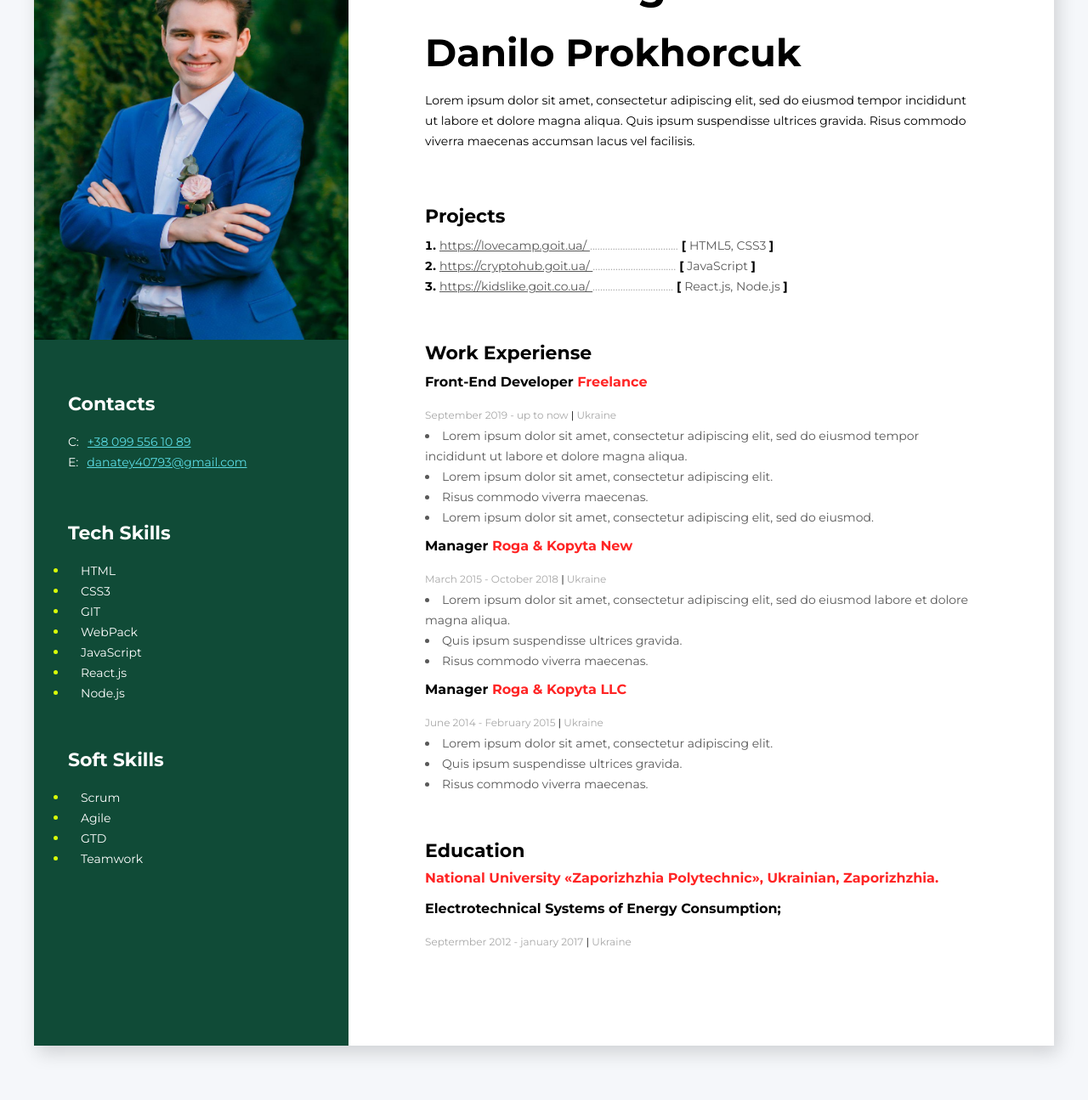
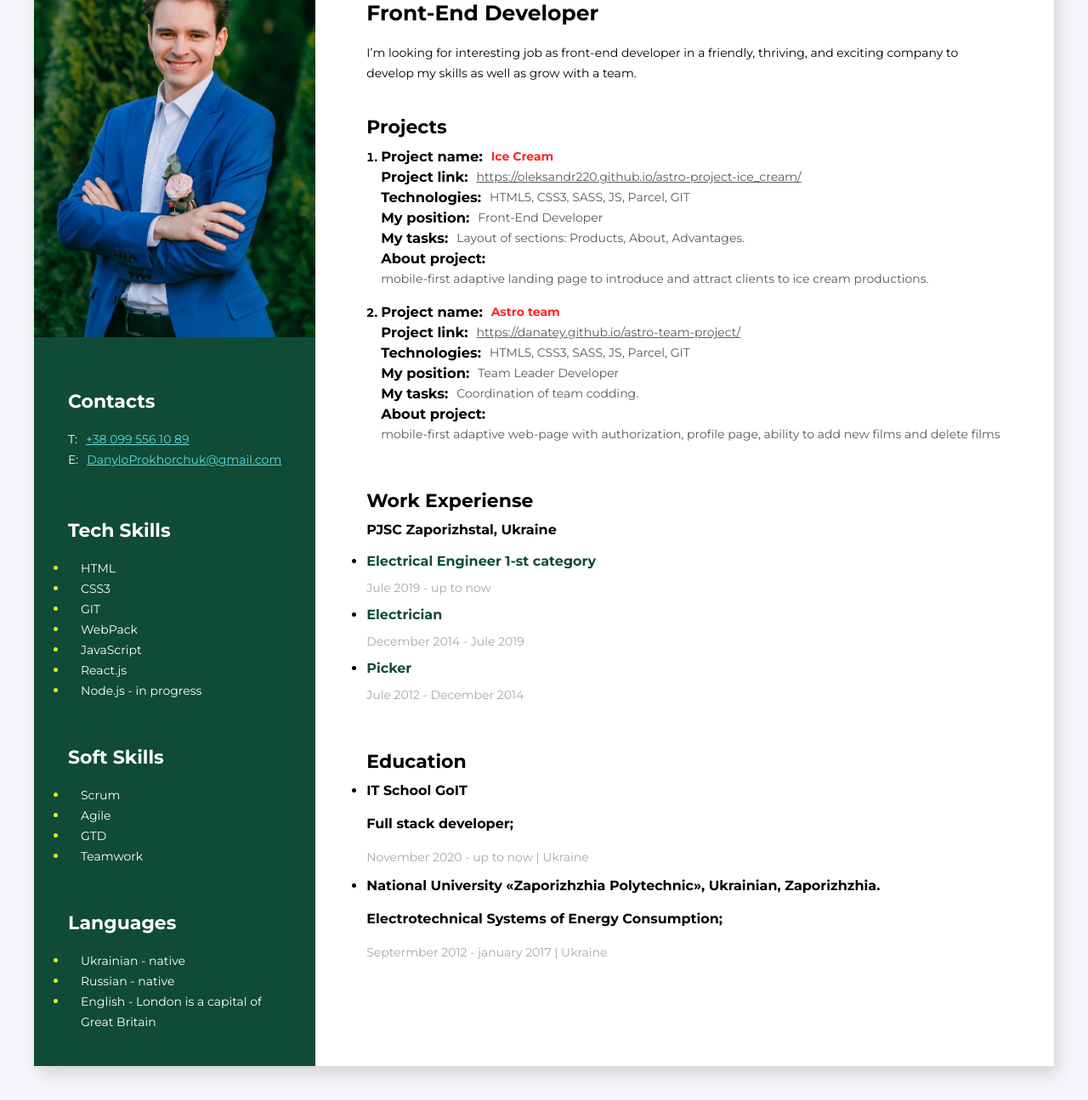
Before and after one commit to Danatey/my-resume, a plain HTML site: page index.html in a window 1280 px wide. Shown: the part 180-1475 px from the top of the page at 85% size. Before the commit the page ends 1451 px from the top, so only its background shows below. Drawn offline with Linux system fonts and the light colour scheme.

Commit message:
добавил нормалайз. доделал секции

```diff
--- /dev/null
+++ b/css/modern-normalize.css
@@ -0,0 +1,216 @@
+html {
+  box-sizing: border-box;
+}
+
+*,
+*::before,
+*::after {
+  box-sizing: inherit;
+  margin: 0;
+  padding: 0;
+}
+
+:root {
+  -moz-tab-size: 4;
+  tab-size: 4;
+}
+
+html {
+  line-height: 1.15; /* 1 */
+  -webkit-text-size-adjust: 100%; /* 2 */
+}
+
+body {
+  margin: 0;
+}
+
+body {
+  font-family: -apple-system, BlinkMacSystemFont, "Segoe UI", Roboto, Helvetica,
+    Arial, sans-serif, "Apple Color Emoji", "Segoe UI Emoji", "Segoe UI Symbol";
+}
+
+hr {
+  height: 0;
+}
+
+abbr[title] {
+  text-decoration: underline dotted;
+}
+
+b,
+strong {
+  font-weight: bolder;
+}
+
+code,
+kbd,
+samp,
+pre {
+  font-family: SFMono-Regular, Consolas, "Liberation Mono", Menlo, Courier,
+    monospace;
+  font-size: 1em;
+}
+
+/**
+ * Add the correct font size in all browsers.
+ */
+
+small {
+  font-size: 80%;
+}
+
+/**
+ * Prevent `sub` and `sup` elements from affecting the line height in all browsers.
+ */
+
+sub,
+sup {
+  font-size: 75%;
+  line-height: 0;
+  position: relative;
+  vertical-align: baseline;
+}
+
+sub {
+  bottom: -0.25em;
+}
+
+sup {
+  top: -0.5em;
+}
+
+/* Forms
+   ========================================================================== */
+
+/**
+ * 1. Change the font styles in all browsers.
+ * 2. Remove the margin in Firefox and Safari.
+ */
+
+button,
+input,
+optgroup,
+select,
+textarea {
+  font-family: inherit; /* 1 */
+  font-size: 100%; /* 1 */
+  line-height: 1.15; /* 1 */
+  margin: 0; /* 2 */
+}
+
+/**
+ * Remove the inheritance of text transform in Edge and Firefox.
+ * 1. Remove the inheritance of text transform in Firefox.
+ */
+
+button,
+select {
+  /* 1 */
+  text-transform: none;
+}
+
+/**
+ * Correct the inability to style clickable types in iOS and Safari.
+ */
+
+button,
+[type="button"],
+[type="reset"],
+[type="submit"] {
+  -webkit-appearance: button;
+}
+
+/**
+ * Remove the inner border and padding in Firefox.
+ */
+
+button::-moz-focus-inner,
+[type="button"]::-moz-focus-inner,
+[type="reset"]::-moz-focus-inner,
+[type="submit"]::-moz-focus-inner {
+  border-style: none;
+  padding: 0;
+}
+
+/**
+ * Restore the focus styles unset by the previous rule.
+ */
+
+button:-moz-focusring,
+[type="button"]:-moz-focusring,
+[type="reset"]:-moz-focusring,
+[type="submit"]:-moz-focusring {
+  outline: 1px dotted ButtonText;
+}
+
+/**
+ * Correct the padding in Firefox.
+ */
+
+fieldset {
+  padding: 0.35em 0.75em 0.625em;
+}
+
+/**
+ * Remove the padding so developers are not caught out when they zero out `fieldset` elements in all browsers.
+ */
+
+legend {
+  padding: 0;
+}
+
+/**
+ * Add the correct vertical alignment in Chrome and Firefox.
+ */
+
+progress {
+  vertical-align: baseline;
+}
+
+/**
+ * Correct the cursor style of increment and decrement buttons in Safari.
+ */
+
+[type="number"]::-webkit-inner-spin-button,
+[type="number"]::-webkit-outer-spin-button {
+  height: auto;
+}
+
+/**
+ * 1. Correct the odd appearance in Chrome and Safari.
+ * 2. Correct the outline style in Safari.
+ */
+
+[type="search"] {
+  -webkit-appearance: textfield; /* 1 */
+  outline-offset: -2px; /* 2 */
+}
+
+/**
+ * Remove the inner padding in Chrome and Safari on macOS.
+ */
+
+[type="search"]::-webkit-search-decoration {
+  -webkit-appearance: none;
+}
+
+/**
+ * 1. Correct the inability to style clickable types in iOS and Safari.
+ * 2. Change font properties to `inherit` in Safari.
+ */
+
+::-webkit-file-upload-button {
+  -webkit-appearance: button; /* 1 */
+  font: inherit; /* 2 */
+}
+
+/* Interactive
+   ========================================================================== */
+
+/*
+ * Add the correct display in Chrome and Safari.
+ */
+
+summary {
+  display: list-item;
+}
--- a/css/styles.css
+++ b/css/styles.css
@@ -25,33 +25,20 @@ body {
   padding-bottom: 40px;
 }
 .foto {
-  width: 370px;
-  height: 500px;
+  width: 100%;
 }
-.about-me {
-  padding-left: 90px;
-  padding-right: 90px;
-  padding-top: 110px;
-  padding-bottom: 110px;
-}
-.Contacts-conteiner {
+.contacts-container {
   margin-left: 40px;
   margin-right: 40px;
   margin-top: 60px;
   margin-bottom: 60px;
 }
-.Contacts {
+.sidebar-title {
   font-size: 22px;
   font-weight: 700;
   line-height: 24px;
   color: #fff;
   margin-bottom: 20px;
-}
-.number {
-  color: #5adbe4;
-  font-size: 14px;
-  font-weight: 400;
-  line-height: 24px;
 }
 .contacts-tipe {
   color: #fff;
@@ -60,74 +47,79 @@ body {
   line-height: 24px;
   margin-right: 10px;
 }
-.tech-skills {
-  font-size: 22px;
-  font-weight: 700;
+.contacts-link {
+  color: #5adbe4;
+  font-size: 14px;
+  font-weight: 400;
   line-height: 24px;
-  margin-bottom: 20px;
-  color: #fff;
 }
-.tech-skills-conteiner {
+.skills-container {
   margin-left: 40px;
   margin-right: 40px;
   margin-top: 55px;
 }
-.tech-sc {
+.skills-item {
+  color: #daff08;
+}
+.skills {
   font-size: 14px;
   font-weight: 400;
   line-height: 24px;
   color: #fff;
   margin-left: 15px;
 }
-.tech-sc-item {
-  color: #daff08;
+
+.about-me {
+  padding: 60px;
 }
-.soft-skills {
-  font-size: 22px;
-  font-weight: 700;
-  line-height: 24px;
-  margin-bottom: 20px;
-  color: #fff;
-}
-.soft-skills-conteiner {
-  margin-left: 40px;
-  margin-right: 40px;
-  margin-top: 55px;
-}
-.soft-sc {
-  font-size: 14px;
-  font-weight: 400;
-  line-height: 24px;
-  color: #fff;
-  margin-left: 15px;
-}
-.soft-sc-item {
-  color: #daff08;
-}
-.profession {
-  font-size: 50px;
-  font-weight: 700;
-  line-height: 24px;
-  margin-bottom: 23px;
+.about-me-main-info {
+  margin-bottom: 40px;
 }
 .name {
   font-size: 45px;
   font-weight: 700;
-  line-height: 89px;
+  line-height: 60px;
+  margin-bottom: 23px;
+}
+.profession {
+  font-size: 25px;
+  font-weight: 700;
+  line-height: 24px;
+  margin-bottom: 23px;
 }
 .information {
   font-size: 14px;
   font-weight: 400;
   line-height: 24px;
 }
-.about-me-main-info {
-  margin-bottom: 65px;
+.information-section {
+  margin-bottom: 55px;
 }
-.title-conteiner {
+.information-title {
   font-size: 22px;
   font-weight: 700;
   line-height: 24px;
   margin-bottom: 10px;
+}
+.number-project {
+  font-size: 14px;
+  font-weight: 700;
+  line-height: 24px;
+  margin-left: 17px;
+  margin-bottom: 15px;
+}
+.number-project:last-child {
+  margin-bottom: 0px;
+}
+.projects-item-container {
+  display: flex;
+}
+.projects-item-container > h3 {
+  margin-right: 10px;
+}
+.project-name {
+  color: #ff2525;
+  font-weight: 700;
 }
 .projects {
   font-size: 14px;
@@ -135,58 +127,35 @@ body {
   line-height: 24px;
   color: #595959;
 }
-.tech-name {
+.projects-text {
   color: #595959;
   font-size: 14px;
   font-weight: 400;
   line-height: 24px;
 }
-.dots {
-  color: #a8a8a8;
-  font-weight: 100;
-}
-.number-project {
-  font-size: 14px;
-  font-weight: 700;
-  line-height: 24px;
-  margin-left: 17px;
-}
-.head-projects {
-  margin-bottom: 55px;
-}
-.profession-title {
+.company {
   font-size: 16px;
   font-weight: 700;
   line-height: 24px;
   margin-top: 10px;
   margin-bottom: 15px;
 }
-.company {
-  color: #ff2525;
+.profession-list-item:not(:last-child) {
+  margin-bottom: 10px;
+}
+.profession-item {
+  font-size: 16px;
   font-weight: 700;
+  line-height: 18px;
+  margin-bottom: 10px;
+  color: #104b37;
 }
 .profession-time {
   color: #a8a8a8;
-  font-size: 12px;
+  font-size: 14px;
   font-weight: 400;
   line-height: 24px;
   margin-bottom: 14px;
-}
-.line-in-time {
-  color: #000;
-}
-.worcks-block {
-  margin-top: 14px;
-  margin-bottom: 30px;
-}
-.worcks {
-  color: #595959;
-  font-size: 14px;
-  font-weight: 400;
-  line-height: 24px;
-}
-.work-experiense {
-  margin-bottom: 55px;
 }
 .education {
   margin-top: 15px;
--- a/index.html
+++ b/index.html
@@ -1,182 +1,243 @@
 <!DOCTYPE html>
 <html lang="en">
   <head>
-    <meta charset="UTF-8">
-    <meta name="viewport" content="width=device-width, initial-scale=1.0">
+    <meta charset="UTF-8" />
+    <meta name="viewport" content="width=device-width, initial-scale=1.0" />
     <title>Danylo Prokhorchuk resume</title>
-    <link rel="stylesheet" href="./css/styles.css">
-    <link href="https://fonts.googleapis.com/css2?family=Montserrat:wght@400;700&display=swap" rel="stylesheet">
+    <link rel="normalize" href="./css/modern-normalize.css" />
+    <link
+      href="https://fonts.googleapis.com/css2?family=Montserrat:wght@400;700&display=swap"
+      rel="stylesheet"
+    />
+    <link rel="stylesheet" href="./css/styles.css" />
   </head>
   <body>
-    <!--main conteiner-->
-    <div class="wrapper">
-        <aside class="sidebar">
-            <img class="foto" src="./images/Danylo-Prokhorchuk-resume.jpg" alt="My foto">
+    <!--main container-->
+    <section class="wrapper">
+      <div class="sidebar">
+        <img
+          class="foto"
+          src="./images/Danylo-Prokhorchuk-resume.jpg"
+          alt="Foto Danylo Prokhorchuk"
+        />
 
-            <!--Contacts conteiner-->
-            <div class="Contacts-conteiner">
-                <h3 class="Contacts">Contacts</h3>
+        <!--Contacts container-->
+        <div class="contacts-container">
+          <h3 class="sidebar-title">Contacts</h3>
           <div>
-                    <span class="contacts-tipe">C:</span><a class="number" href="tell:38 099 556 10 89">+38 099 556 10 89</a>
+            <span class="contacts-tipe">T:</span
+            ><a class="contacts-link" href="tell: 38 099 556 10 89"
+              >+38 099 556 10 89</a
+            >
           </div>
           <div>
-                    <span class="contacts-tipe">E:</span><a class="number" href="mailto:danatey40793@gmail.com">danatey40793@gmail.com</a>
+            <span class="contacts-tipe">E:</span
+            ><a class="contacts-link" href="mailto: danyloprokhorchuk@gmail.com"
+              >DanyloProkhorchuk@gmail.com</a
+            >
           </div>
         </div>
-            <!--Tech skills conteiner-->
-            <div class="tech-skills-conteiner">
-                <h3 class="tech-skills">Tech Skills</h3>
+        <!--Tech skills container-->
+        <div class="skills-container">
+          <h3 class="sidebar-title">Tech Skills</h3>
           <ul>
-                    <li class="tech-sc-item">
-                        <span class="tech-sc">HTML</span>
+            <li class="skills-item">
+              <p class="skills">HTML</p>
             </li>
-                    <li class="tech-sc-item">
-                        <span class="tech-sc">CSS3</span>
+            <li class="skills-item">
+              <p class="skills">CSS3</p>
             </li>
-                    <li class="tech-sc-item">
-                        <span class="tech-sc">GIT</span>
+            <li class="skills-item">
+              <p class="skills">GIT</p>
             </li>
-                    <li class="tech-sc-item">
-                        <span class="tech-sc">WebPack</span>
+            <li class="skills-item">
+              <p class="skills">WebPack</p>
             </li>
-                    <li class="tech-sc-item">
-                        <span class="tech-sc">JavaScript</span>
+            <li class="skills-item">
+              <p class="skills">JavaScript</p>
             </li>
-                    <li class="tech-sc-item">
-                        <span class="tech-sc">React.js</span>
+            <li class="skills-item">
+              <p class="skills">React.js</p>
             </li>
-                    <li class="tech-sc-item">
-                        <span class="tech-sc">Node.js</span>
+            <li class="skills-item">
+              <p class="skills">Node.js - in progress</p>
             </li>
           </ul>
         </div>
-            <!-- Soft skills conteiner -->
-            <div class="soft-skills-conteiner">
-                <h3 class="soft-skills">Soft Skills</h3>
+        <!-- Soft skills container -->
+        <div class="skills-container">
+          <h3 class="sidebar-title">Soft Skills</h3>
           <ul>
-                    <li class="soft-sc-item">
-                        <span class="tech-sc">Scrum</span>
+            <li class="skills-item">
+              <p class="skills">Scrum</p>
             </li>
-                    <li class="soft-sc-item">
-                        <span class="tech-sc">Agile</span>
+            <li class="skills-item">
+              <p class="skills">Agile</p>
             </li>
-                    <li class="soft-sc-item">
-                        <span class="tech-sc">GTD</span>
+            <li class="skills-item">
+              <p class="skills">GTD</p>
             </li>
-                    <li class="soft-sc-item">
-                        <span class="tech-sc">Teamwork</span>
+            <li class="skills-item">
+              <p class="skills">Teamwork</p>
             </li>
           </ul>
         </div>
-        </aside>
+        <!-- Languages container-->
+        <div class="skills-container">
+          <h3 class="sidebar-title">Languages</h3>
+          <ul>
+            <li class="skills-item">
+              <p class="skills">Ukrainian - native</p>
+            </li>
+            <li class="skills-item">
+              <p class="skills">Russian - native</p>
+            </li>
+            <li class="skills-item">
+              <p class="skills">
+                English - London is a capital of Great Britain
+              </p>
+            </li>
+          </ul>
+        </div>
+      </div>
 
-        <!--about me conteiner-->
+      <!--about me container-->
       <div class="about-me">
         <!--about me main info-->
         <div class="about-me-main-info">
-            <h2 class="profession">Web-designer</h2>
           <h1 class="name">Danilo Prokhorcuk</h1>
+          <h2 class="profession">Front-End Developer</h2>
 
-            <p class="information">Lorem ipsum dolor sit amet, consectetur adipiscing elit, sed do eiusmod tempor incididunt ut labore et dolore magna
-            aliqua. Quis ipsum suspendisse ultrices gravida. Risus commodo viverra maecenas accumsan lacus vel facilisis.</p>
+          <p class="information">
+            I’m looking for interesting job as front-end developer in a
+            friendly, thriving, and exciting company to develop my skills as
+            well as grow with a team.
+          </p>
         </div>
 
-            <!--projects conteiner-->
-            <div class="head-projects">
-                <h3 class="title-conteiner">Projects</h3>
+        <!--projects container-->
+        <section class="information-section">
+          <h3 class="information-title">Projects</h3>
           <ol>
             <li class="number-project">
+              <div class="projects-item-container">
+                <h3>Project name:</h3>
+                <p class="project-name">Ice Cream</p>
+              </div>
+              <div class="projects-item-container">
+                <h3>Project link:</h3>
                 <a
                   class="projects"
-                        href="https://lovecamp.goit.ua/">https://lovecamp.goit.ua/
+                  href="https://oleksandr220.github.io/astro-project-ice_cream/"
+                  >https://oleksandr220.github.io/astro-project-ice_cream/
                 </a>
-                        <span class="dots">...................................</span>
-                        <span> <b>[</b></span>
-                        <span class="tech-name"> HTML5, CSS3 </span>
-                        <span> <b>]</b></span>
+              </div>
+              <div class="projects-item-container">
+                <h3>Technologies:</h3>
+                <p class="projects-text">HTML5, CSS3, SASS, JS, Parcel, GIT</p>
+              </div>
+              <div class="projects-item-container">
+                <h3>My position:</h3>
+                <p class="projects-text">Front-End Developer</p>
+              </div>
+              <div class="projects-item-container">
+                <h3>My tasks:</h3>
+                <p class="projects-text">
+                  Layout of sections: Products, About, Advantages.
+                </p>
+              </div>
+              <h3>About project:</h3>
+              <p class="projects-text">
+                mobile-first adaptive landing page to introduce and attract
+                clients to ice cream productions.
+              </p>
             </li>
             <li class="number-project">
+              <div class="projects-item-container">
+                <h3>Project name:</h3>
+                <p class="project-name">Astro team</p>
+              </div>
+              <div class="projects-item-container">
+                <h3>Project link:</h3>
                 <a
                   class="projects"
-                        href="https://cryptohub.goit.ua/">https://cryptohub.goit.ua/
+                  href="https://danatey.github.io/astro-team-project/"
+                  >https://danatey.github.io/astro-team-project/
                 </a>
-                        <span class="dots">.................................</span>
-                        <span> <b>[</b></span>
-                        <span class="tech-name"> JavaScript </span>
-                        <span> <b>]</b></span>
-                    </li>
-                    <li class="number-project">
-                        <a
-                        class="projects"
-                        href="https://kidslike.goit.co.ua/">https://kidslike.goit.co.ua/
-                    </a>
-                        <span class="dots">................................</span>
-                        <span> <b>[</b></span>
-                        <span class="tech-name"> React.js, Node.js </span>
-                        <span> <b>]</b></span>
+              </div>
+              <div class="projects-item-container">
+                <h3>Technologies:</h3>
+                <p class="projects-text">HTML5, CSS3, SASS, JS, Parcel, GIT</p>
+              </div>
+              <div class="projects-item-container">
+                <h3>My position:</h3>
+                <p class="projects-text">Team Leader Developer</p>
+              </div>
+              <div class="projects-item-container">
+                <h3>My tasks:</h3>
+                <p class="projects-text">Coordination of team codding.</p>
+              </div>
+              <h3>About project:</h3>
+              <p class="projects-text">
+                mobile-first adaptive web-page with authorization, profile page,
+                ability to add new films and delete films
+              </p>
             </li>
           </ol>
-            </div>
+        </section>
 
-            <!--Work Experiense-->
-            <div class="work-experiense">
-                <h3 class="title-conteiner">Work Experiense</h3>
+        <!-- Work Experiense -->
+        <section class="information-section">
+          <h3 class="information-title">Work Experiense</h3>
           <!--company 1-->
           <div>
-
-                    <h4 class="profession-title">Front-End Developer
-                        <span class="company">Freelance</span>
-                    </h4>
-                    <span class="profession-time">September 2019 - up to now
-                        <span class="line-in-time">|</span>
-                        Ukraine</span>
-                    <ui class="worcks-block">
-                        <li class="worcks">Lorem ipsum dolor sit amet, consectetur adipiscing elit, sed do eiusmod tempor incididunt ut labore et dolore magna aliqua.</li>
-                        <li class="worcks">Lorem ipsum dolor sit amet, consectetur adipiscing elit.</li>
-                        <li class="worcks">Risus commodo viverra maecenas.</li>
-                        <li class="worcks">Lorem ipsum dolor sit amet, consectetur adipiscing elit, sed do eiusmod.</li>
+            <h4 class="company">PJSC Zaporizhstal, Ukraine</h4>
+            <ul>
+              <li class="profession-list-item">
+                <p class="profession-item">Electrical Engineer 1-st category</p>
+                <span class="profession-time">Jule 2019 - up to now</span>
+              </li>
+              <li class="profession-list-item">
+                <p class="profession-item">Еlectrician</p>
+                <span class="profession-time">December 2014 - Jule 2019</span>
+              </li>
+              <li class="profession-list-item">
+                <p class="profession-item">Picker</p>
+                <span class="profession-time">Jule 2012 - December 2014</span>
+              </li>
             </ul>
           </div>
-                <!--company 2-->
-                <div>
-                    <h4 class="profession-title">Manager
-                        <span class="company">Roga & Kopyta New</span>
-                        </h4>
-                    <span class="profession-time">March 2015 - October 2018
+        </section>
+        <!-- Education container -->
+        <section>
+          <h3 class="information-title">Education</h3>
+          <ul>
+            <li>
+              <p class="company">IT School GoIT</p>
+              <p class="education">Full stack developer;</p>
+              <span class="profession-time"
+                >November 2020 - up to now
                 <span class="line-in-time">|</span>
-                        Ukraine</span>
-                    <ui class="worcks-block">
-                        <li class="worcks">Lorem ipsum dolor sit amet, consectetur adipiscing elit, sed do eiusmod labore et dolore magna aliqua.</li>
-                        <li class="worcks">Quis ipsum suspendisse ultrices gravida.</li>
-                        <li class="worcks">Risus commodo viverra maecenas.</li>
+                Ukraine</span
+              >
+            </li>
+            <li>
+              <p class="company">
+                National University «Zaporizhzhia Polytechnic», Ukrainian,
+                Zaporizhzhia.
+              </p>
+              <p class="education">
+                Electrotechnical Systems of Energy Consumption;
+              </p>
+              <span class="profession-time"
+                >Septermber 2012 - january 2017
+                <span class="line-in-time">|</span>
+                Ukraine</span
+              >
+            </li>
           </ul>
+        </section>
       </div>
-                <!--company 3-->
-                <div>
-                    <h4 class="profession-title">Manager
-                        <span class="company">Roga & Kopyta LLC</span>
-                    </h4>
-                    <span class="profession-time">June 2014 - February 2015
-                        <span class="line-in-time">|</span>
-                        Ukraine</span>
-                    <ui class="worcks-block">
-                        <li class="worcks">Lorem ipsum dolor sit amet, consectetur adipiscing elit.</li>
-                        <li class="worcks">Quis ipsum suspendisse ultrices gravida.</li>
-                        <li class="worcks">Risus commodo viverra maecenas.</li>
-                        </ul>
-                </div>
-            </div>
-            <!-- Education conteiner -->
-            <div>
-                <h3 class="title-conteiner">Education</h3>
-                <p class="company">National University «Zaporizhzhia Polytechnic», Ukrainian, Zaporizhzhia.</p>
-                <p class="education">Electrotechnical Systems of Energy Consumption;</p>
-                <span class="profession-time">Septermber 2012 - january 2017
-                    <span class="line-in-time">|</span>
-                    Ukraine</span>
-            </div>
-        </div>
-    </div>
-
+    </section>
   </body>
 </html>
```
Lines whose indentation alone changed are shown as unchanged.
